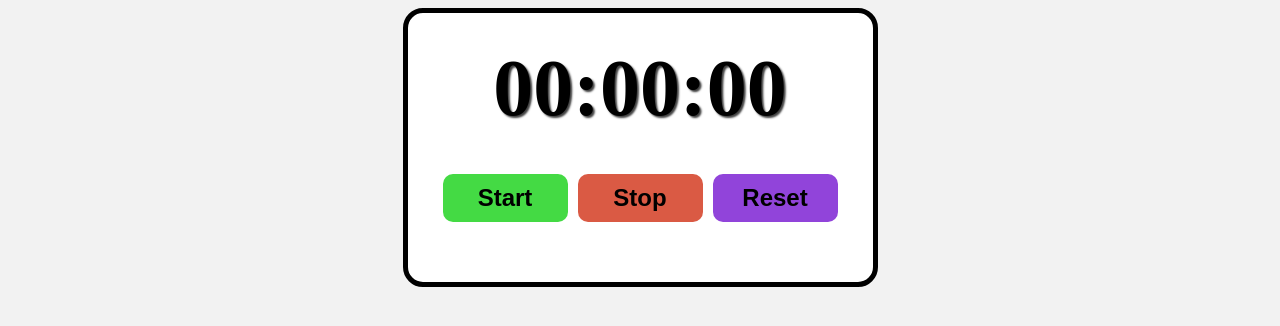
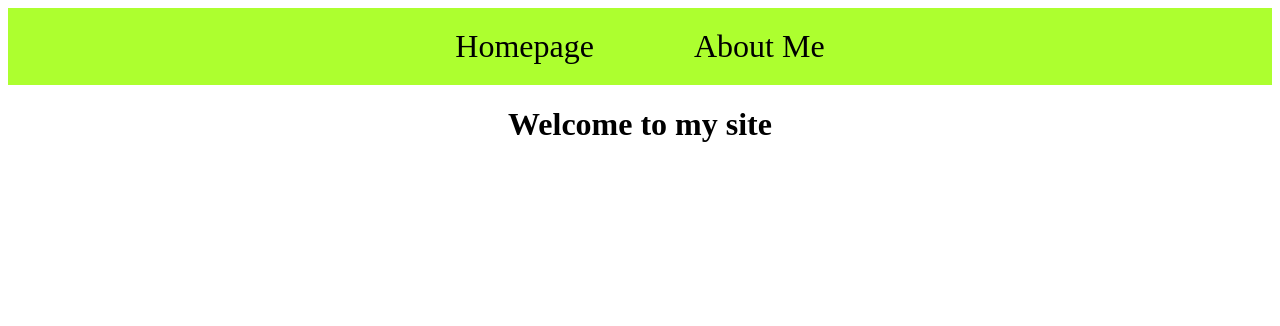
Before and after one commit to lemonnaid/React-Js, a React (Vite) app in the folder my-react-app/: page / in a window 1280 px wide. Shown: the top 326 px of the page. Built offline with nearby package versions, Linux system fonts and the light colour scheme.

Commit message:
react router

```diff
--- a/my-react-app/package.json
+++ b/my-react-app/package.json
@@ -12,6 +12,7 @@
   "dependencies": {
     "react": "^18.2.0",
     "react-dom": "^18.2.0",
+    "react-router-dom": "^6.23.1",
     "sass": "^1.77.4"
   },
   "devDependencies": {
--- a/my-react-app/src/App.jsx
+++ b/my-react-app/src/App.jsx
@@ -15,14 +15,25 @@ import EffectComp from "./effect";
 import Clock from "./Clock";
 import ComponentA from "./ComponentA";
 import StopWatch from "./StopWatch";
-
-
+import { Routes, Route, Link } from "react-router-dom";
+import Homepage from "./navbar/Homepage";
+import AboutMe from "./navbar/AboutMe";
 
 
 function App() {
 
   return(
     <>
+      <nav className="nav">
+        <Link to ="/" className="nav-items">Homepage</Link>
+        <Link to ="/about-me" className="nav-items">About Me</Link>
+      </nav>
+      <Routes>
+      <Route path = "/" element ={<Homepage/>} />
+      <Route path = "/about-me" element ={<AboutMe/>} />
+      </Routes>
+
+
      {/* <UserGreeting isLoggedIn={false} username="Binda"/>
      <Card/>
      <Button/>
@@ -45,7 +56,7 @@ function App() {
     {/* <EffectComp/> */}
       {/* <Clock/> */}
       {/* <ComponentA/> */}
-      <StopWatch/>
+      {/* <StopWatch/> */}
     </>
   );
 }
--- a/my-react-app/src/index.scss
+++ b/my-react-app/src/index.scss
@@ -1,4 +1,3 @@
-//
 
 // .todo-list{
 //     text-align: center;
@@ -82,54 +81,73 @@
 // }
 
 
-body{
+// body{
+//   display: flex;
+//   flex-direction: column;
+//   align-items: center;
+//   background-color: hsl(0, 0%, 95%);
+//   .stopwatch{
+//     display: flex;
+//     flex-direction: column;
+//     align-items: center;
+//     border: 5px solid;
+//     border-radius: 20px;
+//     background-color: white;
+//     padding: 30px;
+//   }
+//   .display{
+//     font-size: 5rem;
+//     font-weight: bold;
+//     text-shadow: 2px 2px 2px hsla(0, 0%, 0%, 0.75);
+//     margin-bottom: 25px;
+//     text-align: center;
+//   }
+//   .controls button{
+//     font-size: 1.5rem;
+//     font-weight: bold;
+//     padding: 10px 20px;
+//     margin: 5px;
+//     min-width: 125px;
+//     border: none;
+//     border-radius: 10px;
+//     cursor: pointer;
+//     transition: background-color 0.5s ease;
+//   }
+//   .start-button{
+//     background-color: hsl(120, 67%, 56%);
+//     &:hover{
+//       background-color: hsl(120, 67%, 26%);
+//     }
+//   }
+//   .stop-button{
+//     background-color: hsl(9, 67%, 56%);
+//     &:hover{
+//       background-color: hsl(9, 67%, 26%);
+//     }
+//   }
+//   .reset-button{
+//     background-color: hsl(271, 67%, 56%);
+//     &:hover{
+//       background-color: hsl(253, 67%, 26%);
+//     }
+//   }
+// }
+
+.nav{
+  background-color: greenyellow;
   display: flex;
-  flex-direction: column;
   align-items: center;
-  background-color: hsl(0, 0%, 95%);
-  .stopwatch{
-    display: flex;
-    flex-direction: column;
-    align-items: center;
-    border: 5px solid;
-    border-radius: 20px;
-    background-color: white;
-    padding: 30px;
-  }
-  .display{
-    font-size: 5rem;
-    font-weight: bold;
-    text-shadow: 2px 2px 2px hsla(0, 0%, 0%, 0.75);
-    margin-bottom: 25px;
-    text-align: center;
-  }
-  .controls button{
-    font-size: 1.5rem;
-    font-weight: bold;
-    padding: 10px 20px;
-    margin: 5px;
-    min-width: 125px;
-    border: none;
-    border-radius: 10px;
-    cursor: pointer;
-    transition: background-color 0.5s ease;
-  }
-  .start-button{
-    background-color: hsl(120, 67%, 56%);
-    &:hover{
-      background-color: hsl(120, 67%, 26%);
-    }
-  }
-  .stop-button{
-    background-color: hsl(9, 67%, 56%);
-    &:hover{
-      background-color: hsl(9, 67%, 26%);
-    }
-  }
-  .reset-button{
-    background-color: hsl(271, 67%, 56%);
-    &:hover{
-      background-color: hsl(253, 67%, 26%);
-    }
+  justify-content: center;
+  .nav-items{
+    font-size: 32px;
+    text-decoration: none;
+    padding: 20px 50px;
+    color:black;
   }
 }
+.text{
+  display: flex;
+  justify-content: center;
+  align-items: center;
+  flex-direction: column;
+}
--- a/my-react-app/src/main.jsx
+++ b/my-react-app/src/main.jsx
@@ -2,9 +2,10 @@ import React from 'react'
 import ReactDOM from 'react-dom/client'
 import App from './App.jsx'
 import './index.scss'
+import {BrowserRouter} from 'react-router-dom'
 
 ReactDOM.createRoot(document.getElementById('root')).render(
-  <React.StrictMode>
-    <App />
-  </React.StrictMode>,
+  <BrowserRouter>
+  <App />
+  </BrowserRouter>
 )
--- /dev/null
+++ b/my-react-app/src/navbar/AboutMe.jsx
@@ -0,0 +1,13 @@
+import React from 'react'
+
+function AboutMe() {
+  return (
+    <div className='text'>
+        <h1>About Me </h1>
+        <h3> Hello!! I'm Binda. </h3>
+        <p> This is Day 22 of Learning with Leapfrog.</p>
+    </div>
+  )
+}
+
+export default AboutMe
--- /dev/null
+++ b/my-react-app/src/navbar/Homepage.jsx
@@ -0,0 +1,17 @@
+// React Router is a powerful library designed specifically for handling routing within React applications. It provides a declarative approach for defining routes, associating them with components, and managing the transition between views as users navigate your application.
+
+// React Router provides the Link component, which acts like a regular <a> tag but integrates with the React routing system. Clicking a Link triggers navigation within your SPA without a full page reload.
+
+
+import React from 'react'
+
+function Homepage() {
+  return (
+    <div className='text'>
+        <h1> Welcome to my site</h1>
+
+    </div>
+  )
+}
+
+export default Homepage
```
Also changed, not shown: 1 other file (tests, documents, lock files or other folders).
